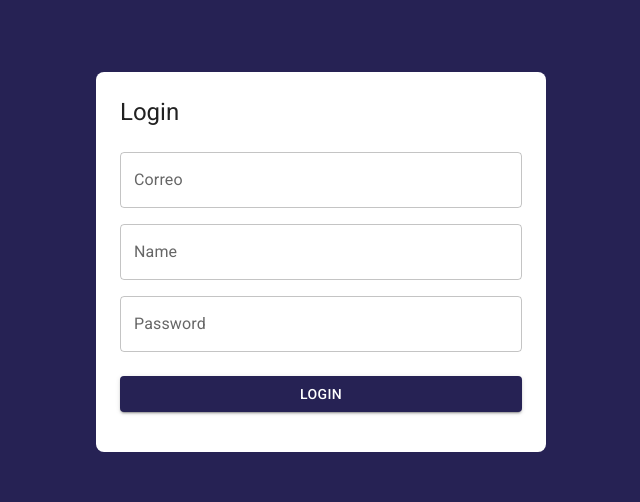
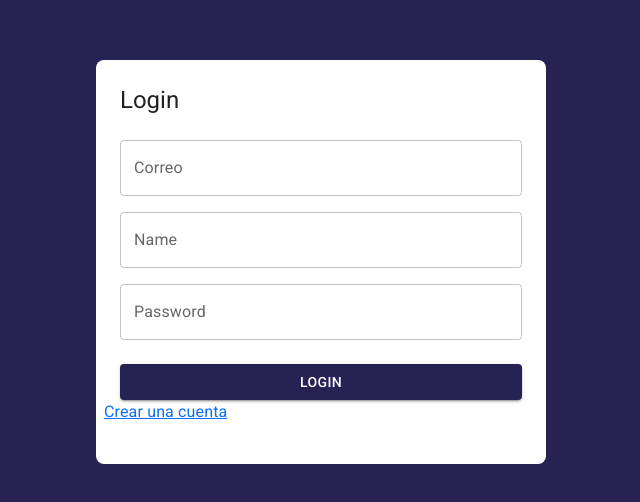
Before and after one commit to briandevitaok/inversiones-Front, a React (Vite) app: page / in a window 1280 px wide. Shown: the part 138-640 px from the top of the page, without its empty margins (319-959 px from the left). Built offline with nearby package versions, Linux system fonts and the light colour scheme.

Commit message:
primer commit

```diff
--- a/src/auth/pages/LoginPages.jsx
+++ b/src/auth/pages/LoginPages.jsx
@@ -5,7 +5,7 @@
 import { AuthLayout } from '../layout/AuthLayout';
 import { Button, Grid, TextField} from '@mui/material';
 import { useForms } from '../../hooks/useForm';
-import { useNavigate } from 'react-router-dom';
+import { Link, useNavigate } from 'react-router-dom';
 
 export const LoginPages = () => {
   const {login} = useContext(AuthContext);
@@ -100,6 +100,9 @@
                 Login
               </Button>
             </Grid>
+            <Link  to="/auth/register">
+              Crear una cuenta
+            </Link>
             </Grid>
 
         </Grid>
```
